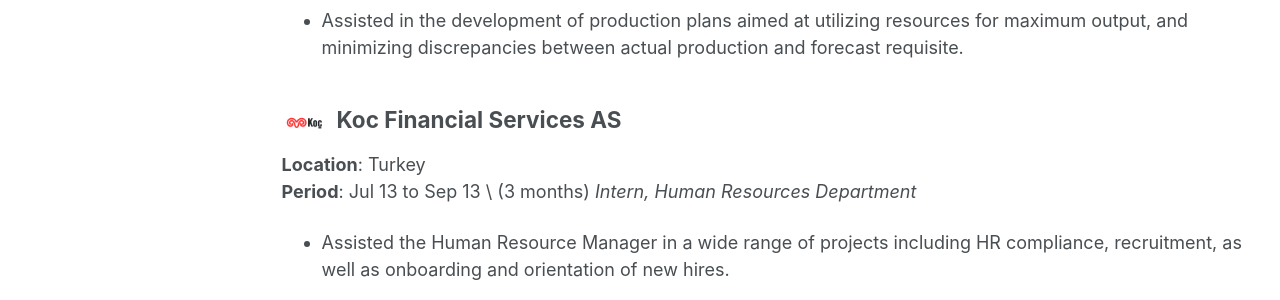
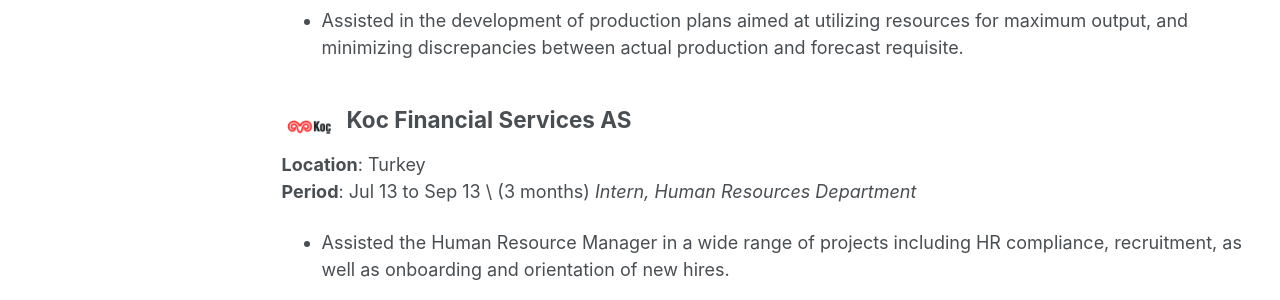
Before and after one commit to zeynepduygutekler/zeynepduygutekler.github.io, a Jekyll site: the page built from _pages/internships.md, in a window 1280 px wide and 1248 px high. Shown: the part 749-1049 px from the top of the window. Built offline with Jekyll 4.4.1, drawn with Linux system fonts in a browser that asks for light colours; some web fonts are replaced.

```diff
--- a/_pages/internships.md
+++ b/_pages/internships.md
@@ -7,7 +7,7 @@ author_profile: true
 
 
 <div>
-<img align="left" width="45" height="45" src="/images/sinberbest.jpg" style="margin-right: 10px">
+<img align="left" width="45" height="65" src="/images/sinberbest.jpg" style="margin-right: 10px">
 <h2>
 Berkeley Education Alliance for Research (SinBerBest)
 </h2>
@@ -46,7 +46,7 @@ Turkish Airlines Technic
 output, and minimizing discrepancies between actual production and forecast requisite.
 
 <div>
-<img align="left" width="45" height="45" src="/images/kocfinance.png" style="margin-right: 10px">
+<img align="left" width="55" height="45" src="/images/kocfinance.png" style="margin-right: 10px">
 <h2>
 Koc Financial Services AS
 </h2>
```
Also changed, not shown: _pages/teaching.md (+1 -1 lines).
